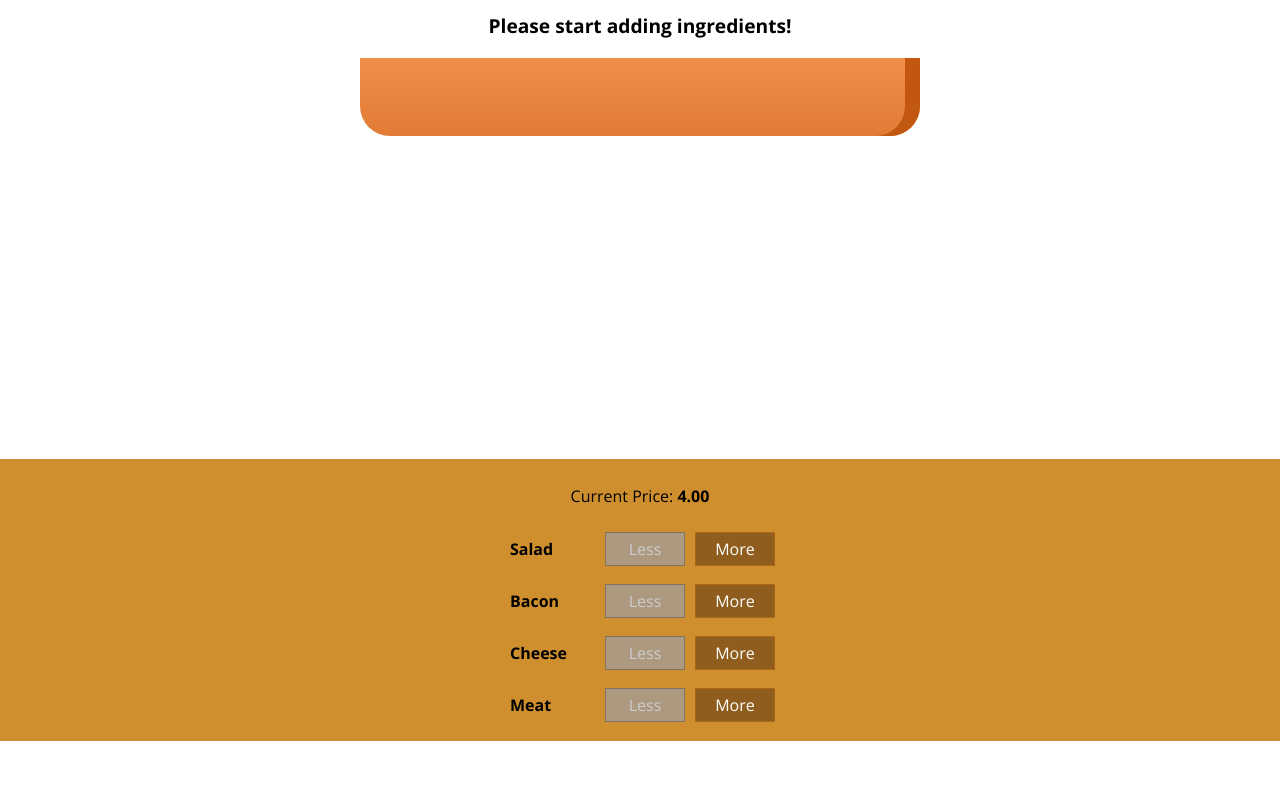
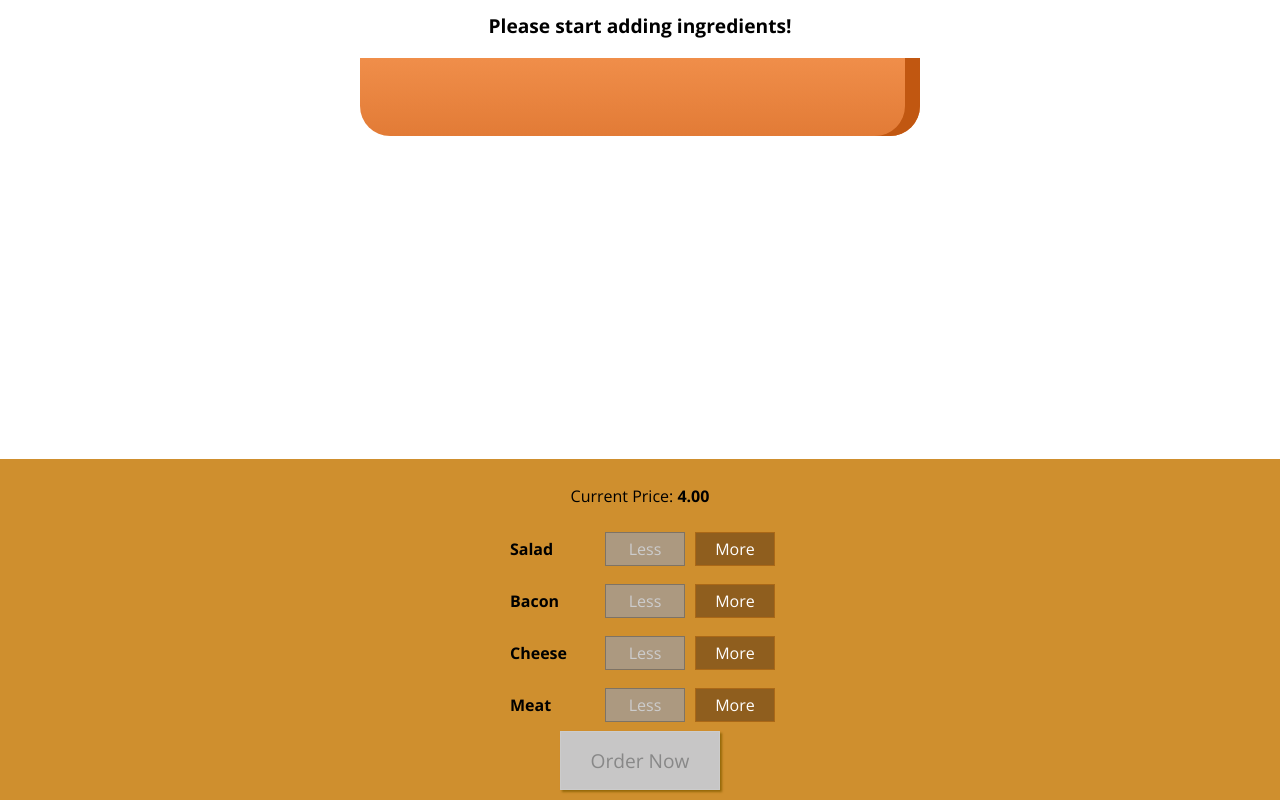
Before and after one commit to dwikyerl/burger-builder, a React app: page / in a window 1280 px wide. Shown: the part 179-979 px from the top of the page. Before the commit the page ends 920 px from the top, so only its background shows below. Built offline with nearby package versions, Linux system fonts and the light colour scheme.

Commit message:
Create order button

```diff
--- a/src/components/Burger/BuildControls/BuildControls.css
+++ b/src/components/Burger/BuildControls/BuildControls.css
@@ -8,3 +8,45 @@
   margin: auto;
   padding: 10px 0;
 }
+
+
+.OrderButton {
+  background-color: #DAD735;
+  outline: none;
+  cursor: pointer;
+  border: 1px solid #966909;
+  color: #966909;
+  font-family: inherit;
+  font-size: 1.2em;
+  padding: 15px 30px;
+  box-shadow: 2px 2px 2px #966909;
+}
+
+.OrderButton:hover, .OrderButton:active {
+  background-color: #A0DB41;
+  border: 1px solid #966909;
+  color: #966909;
+}
+
+.OrderButton:disabled {
+  background-color: #C7C6C6;
+  cursor: not-allowed;
+  border: 1px solid #ccc;
+  color: #888888;
+}
+
+.OrderButton:not(:disabled) {
+  animation: enable 0.3s linear;
+}
+
+@keyframes enable {
+  0% {
+      transform: scale(1);
+  }
+  60% {
+      transform: scale(1.1);
+  }
+  100% {
+      transform: scale(1);
+  }
+}
--- a/src/components/Burger/BuildControls/BuildControls.js
+++ b/src/components/Burger/BuildControls/BuildControls.js
@@ -22,6 +22,10 @@
         disabled={props.disabled[ctrl.type]}
         />
     ))}
+    <button
+      className={classes.OrderButton}
+      disabled={!props.purchaseable}
+      >Order Now</button>
   </div>
 );
 
--- a/src/containers/BurgerBuilder/BurgerBuilder.js
+++ b/src/containers/BurgerBuilder/BurgerBuilder.js
@@ -19,7 +19,20 @@
       cheese: 0,
       meat: 0,
     },
-    totalPrice: 4
+    totalPrice: 4,
+    purchaseable: false
+  }
+
+  updatePurchaseState = (updatedIngredients) => {
+    const ingredients = {
+      ...updatedIngredients
+    };
+
+    const sum = Object.keys(ingredients).reduce((sum, igKey) => {
+      return sum + ingredients[igKey];
+    },0);
+
+    this.setState({ purchaseable: sum > 0 });
   }
 
   addIngredientHandler = (type) => {
@@ -35,8 +48,8 @@
     const oldPrice = this.state.totalPrice;
     const newPrice = oldPrice + priceAddition;
 
-
     this.setState({ ingredients: updatedIngredients, totalPrice: newPrice });
+    this.updatePurchaseState(updatedIngredients);
   }
 
   removeIngredientHandler = (type) => {
@@ -57,6 +70,7 @@
 
 
     this.setState({ ingredients: updatedIngredients, totalPrice: newPrice });
+    this.updatePurchaseState(updatedIngredients);
   }
 
   render() {
@@ -75,7 +89,8 @@
           ingredientAdded={this.addIngredientHandler}
           ingredientRemoved={this.removeIngredientHandler}
           disabled={disabledInfo}
-          price={this.state.totalPrice} />
+          price={this.state.totalPrice}
+          purchaseable={this.state.purchaseable} />
       </Aux>
     )
   }
```
